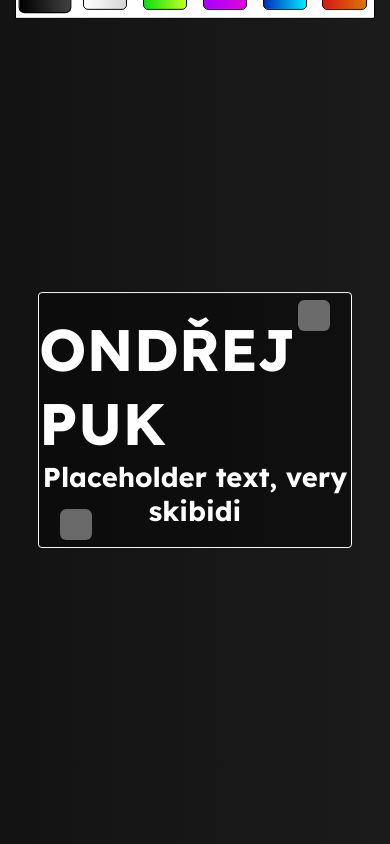
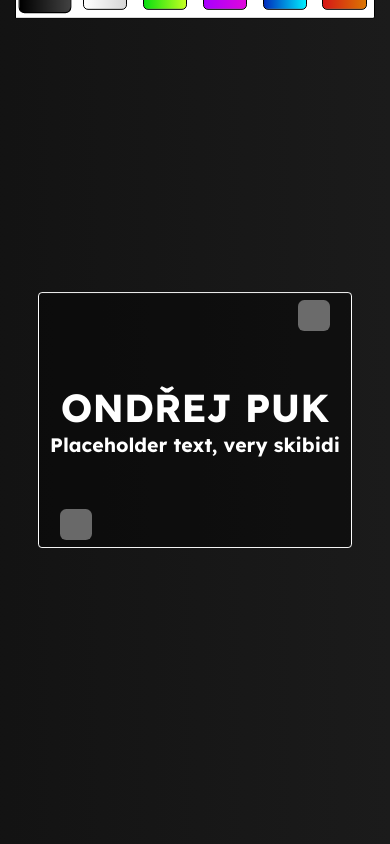
Before and after one commit to the-casual-npc/portfolio_v02, a plain HTML site: page index.html in a window 390 px wide. Shown: the top 844 px of the page. Drawn offline with Linux system fonts and the light colour scheme.

Commit message:
text changes 2

```diff
--- a/style.css
+++ b/style.css
@@ -767,20 +767,19 @@ form button:hover {
 @media (max-width: 600px) {
 
     h1 {
-        font-size: 15vw;
-        text-align: left;
+        font-size: 10vw;
     }
 
     h2 {
-        font-size: 7vw;
+        font-size: 5vw;
     }
 
     h3 {
-        font-size: 5vw;
+        font-size: 4vw;
     }
 
     p {
-        font-size: 4vw;
+        font-size: 3vw;
     }
 
     .themes {
```
